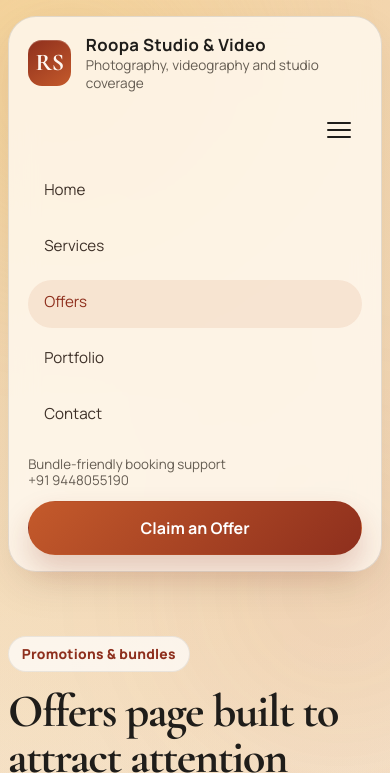
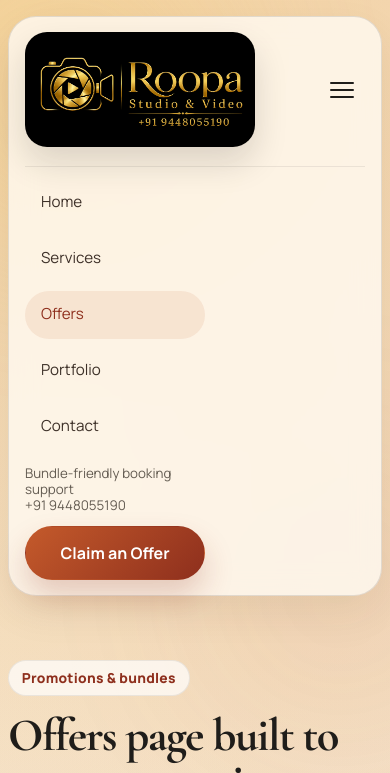
Before and after one commit to amithkashya/roopa-studio-video, a website: page offers.html in a window 390 px wide. Both pictures are taken after a click on the button "Open menu". Shown: the top 773 px of the page. Drawn offline with nearby package versions, Linux system fonts and the light colour scheme.

Commit message:
Refresh header layout and update studio logo

```diff
--- a/offers.html
+++ b/offers.html
@@ -12,7 +12,7 @@
     <title>Offers | Roopa Studio & Video</title>
     <meta
       name="description"
-      content="Attractive booking offers for photography, videography, wedding shoots and combo packages from Roopa Studio & Video in Basavanagudi, Bangalore."
+      content="Attractive booking offers for Photography, Videography, Wedding shoots and combo packages from Roopa Studio & Video in Basavanagudi, Bangalore."
     />
     <link rel="preconnect" href="https://fonts.googleapis.com" />
     <link rel="preconnect" href="https://fonts.gstatic.com" crossorigin />
@@ -30,12 +30,9 @@
       <header class="site-header">
         <div class="container">
           <div class="topbar">
-            <a class="brand" href="index.html">
-              <span class="brand-mark">RS</span>
-              <span class="brand-copy">
-                <h1 data-business-name>Roopa Studio & Video</h1>
-                <p>Photography, videography and studio coverage</p>
-              </span>
+            <a class="brand brand-logo-link" href="index.html" aria-label="Roopa Studio & Video home">
+              <img class="brand-logo" src="assets/logo-black-gold.png" alt="Roopa Studio & Video" />
+              <span class="sr-only" data-business-name>Roopa Studio & Video</span>
             </a>
 
             <button class="menu-toggle" aria-label="Open menu">
@@ -44,6 +41,7 @@
               <span></span>
             </button>
 
+            <div class="header-panel">
               <nav class="nav-links">
                 <a data-nav href="index.html">Home</a>
                 <a data-nav href="services.html">Services</a>
@@ -55,6 +53,7 @@
               <div class="header-cta">
                 <small>Bundle-friendly booking support<br /><span data-phone-primary>+91 9448055190</span></small>
                 <a class="btn" href="contact.html">Claim an Offer</a>
+              </div>
             </div>
           </div>
         </div>
@@ -167,12 +166,9 @@
           <div class="footer-card">
             <div class="footer-grid">
               <div>
-                <div class="brand">
-                  <span class="brand-mark">RS</span>
-                  <span class="brand-copy">
-                    <h1 data-business-name>Roopa Studio & Video</h1>
-                    <p>Photography, videography and event coverage</p>
-                  </span>
+                <div class="brand brand-logo-link">
+                  <img class="brand-logo" src="assets/logo-black-gold.png" alt="Roopa Studio & Video" />
+                  <span class="sr-only" data-business-name>Roopa Studio & Video</span>
                 </div>
                 <p>Use this page to promote bundles, limited campaigns or festive booking offers.</p>
               </div>
--- a/styles.css
+++ b/styles.css
@@ -116,15 +116,15 @@ main {
 }
 
 .topbar {
-  display: flex;
+  display: grid;
+  grid-template-columns: auto minmax(0, 1fr);
   align-items: center;
-  justify-content: space-between;
-  gap: 1rem;
-  padding: 1rem 1.2rem;
+  gap: 1.15rem;
+  padding: 1.1rem 1.35rem;
   border: 1px solid var(--line);
   background: rgba(255, 250, 243, 0.8);
   backdrop-filter: blur(14px);
-  border-radius: 999px;
+  border-radius: 40px;
   box-shadow: 0 16px 40px rgba(50, 31, 20, 0.07);
 }
 
@@ -132,6 +132,19 @@ main {
   display: flex;
   align-items: center;
   gap: 0.9rem;
+  min-width: 0;
+}
+
+.brand-logo-link {
+  gap: 0;
+}
+
+.brand-logo {
+  width: clamp(220px, 23vw, 360px);
+  min-width: 0;
+  height: auto;
+  border-radius: 22px;
+  box-shadow: 0 16px 34px rgba(17, 17, 17, 0.14);
 }
 
 .brand-mark {
@@ -165,6 +178,28 @@ main {
   font-size: 0.85rem;
 }
 
+.sr-only {
+  position: absolute;
+  width: 1px;
+  height: 1px;
+  padding: 0;
+  margin: -1px;
+  overflow: hidden;
+  clip: rect(0, 0, 0, 0);
+  white-space: nowrap;
+  border: 0;
+}
+
+.header-panel {
+  display: flex;
+  align-items: center;
+  justify-content: space-between;
+  gap: 1.4rem;
+  min-width: 0;
+  padding-left: 1.2rem;
+  border-left: 1px solid rgba(31, 29, 26, 0.08);
+}
+
 .menu-toggle {
   display: none;
   border: 0;
@@ -188,8 +223,11 @@ main {
 .nav-links {
   display: flex;
   align-items: center;
-  gap: 0.4rem;
+  justify-content: center;
+  gap: 0.35rem;
   flex-wrap: wrap;
+  min-width: 0;
+  flex: 1 1 auto;
 }
 
 .nav-links a {
@@ -210,11 +248,27 @@ main {
   display: flex;
   align-items: center;
   gap: 0.8rem;
+  justify-content: flex-end;
+  flex: 0 0 auto;
 }
 
 .header-cta small {
   color: var(--muted);
   line-height: 1.2;
+  max-width: 180px;
+}
+
+.topbar-admin {
+  grid-template-columns: auto 1fr;
+}
+
+.admin-panel {
+  justify-content: flex-end;
+}
+
+.admin-cta small {
+  max-width: none;
+  text-align: right;
 }
 
 .btn,
@@ -876,31 +930,41 @@ main {
 
 @media (max-width: 860px) {
   .topbar {
+    grid-template-columns: minmax(0, 1fr) auto;
+    align-items: center;
     border-radius: 28px;
-    align-items: start;
-    flex-wrap: wrap;
+  }
+
+  .brand-logo {
+    width: min(300px, 62vw);
+    min-width: 0;
   }
 
   .menu-toggle {
     display: block;
-    margin-left: auto;
+    justify-self: end;
   }
 
-  .nav-links,
-  .header-cta {
+  .header-panel {
+    grid-column: 1 / -1;
     width: 100%;
     display: none;
+    padding-left: 0;
+    padding-top: 0.8rem;
+    border-left: 0;
+    border-top: 1px solid rgba(31, 29, 26, 0.08);
   }
 
-  .site-header.open .nav-links,
-  .site-header.open .header-cta {
-    display: flex;
+  .site-header.open .header-panel {
+    display: grid;
+    gap: 0.85rem;
   }
 
   .nav-links {
     gap: 0.5rem;
-    flex-direction: column;
-    align-items: stretch;
+    justify-content: flex-start;
+    flex-direction: row;
+    flex-wrap: wrap;
   }
 
   .nav-links a,
@@ -909,8 +973,8 @@ main {
   }
 
   .header-cta {
-    align-items: stretch;
-    flex-direction: column;
+    justify-content: space-between;
+    flex-wrap: wrap;
   }
 
   .hero {
@@ -966,6 +1030,14 @@ main {
     width: min(calc(100% - 1rem), var(--site-width));
   }
 
+  .brand-logo {
+    width: min(230px, 62vw);
+  }
+
+  .topbar {
+    padding: 0.95rem 1rem;
+  }
+
   .hero h2,
   .page-hero h2,
   .section-copy h2,
@@ -982,6 +1054,16 @@ main {
     grid-template-columns: 1fr;
   }
 
+  .nav-links {
+    flex-direction: column;
+    align-items: stretch;
+  }
+
+  .header-cta {
+    align-items: stretch;
+    flex-direction: column;
+  }
+
   .visual-card {
     min-height: auto;
   }
```
Also changed, not shown: admin.html (+9 -7 lines), contact.html (+8 -12 lines), index.html (+8 -12 lines), portfolio.html (+8 -12 lines), services.html (+8 -12 lines), assets/logo-black-gold.png (added). Lines whose indentation alone changed are shown as unchanged.
